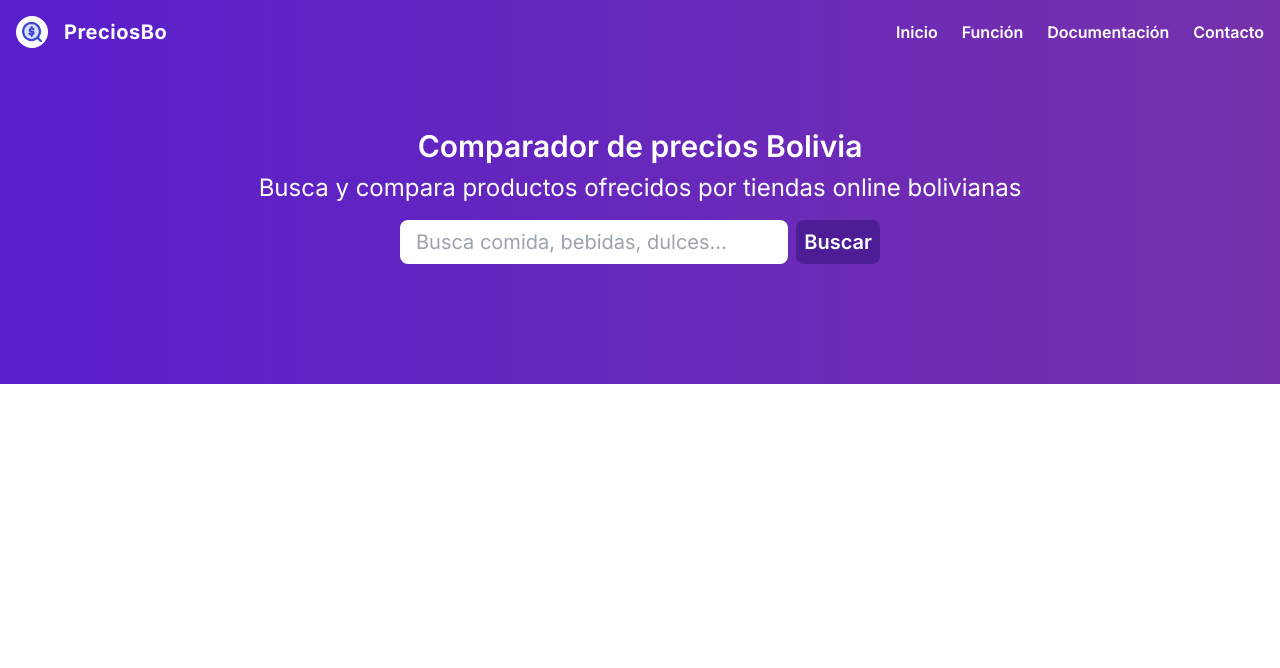
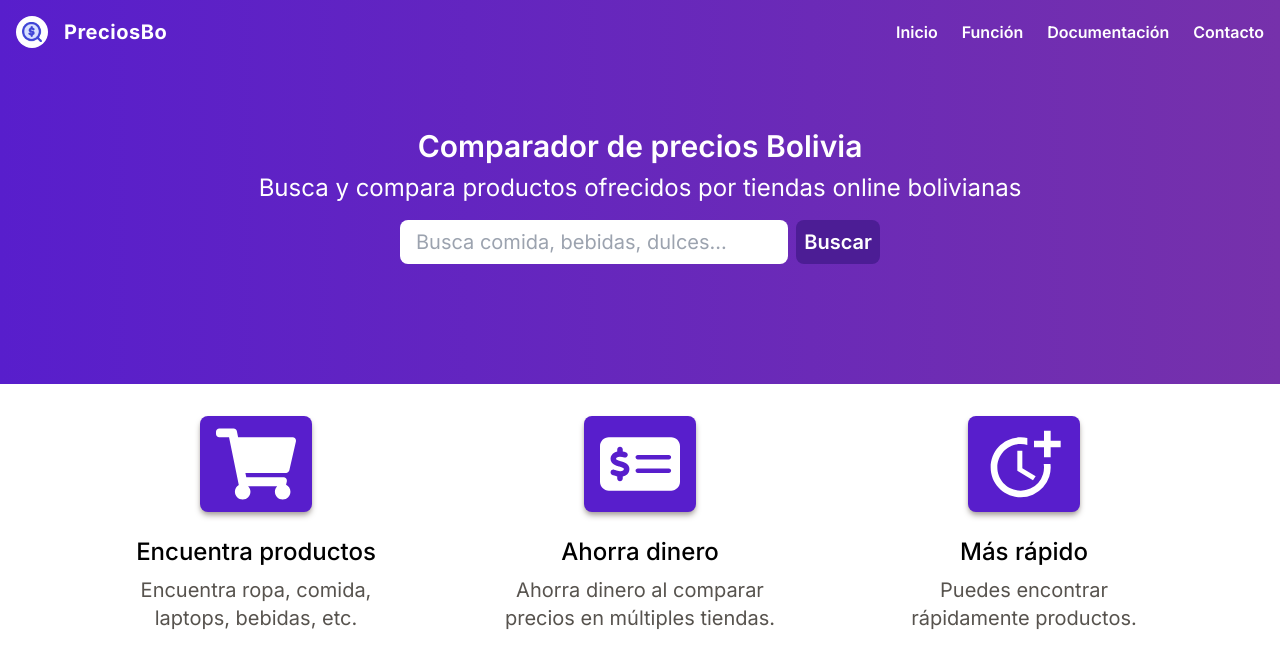
Before and after one commit to sergiolozav2/precios-bo, a React (Vite) app: page / in a window 1280 px wide. Shown: the top 668 px of the page. Built offline with nearby package versions, Linux system fonts and the light colour scheme.

Commit message:
refactor: Lógica de render movida a componente

```diff
--- /dev/null
+++ b/src/components/SearchProductPage/ContentProductPage.tsx
@@ -0,0 +1,22 @@
+import { ProductType } from "../../types/Product";
+import { FeaturesList } from "../FeaturesList";
+import { ProductsList } from "../ProductsList";
+import { ProductsListSkeleton } from "../ProductsListSkeleton";
+
+type ContentProductPageType = {
+  loading: boolean;
+  neverCalled: boolean;
+  data: { items: ProductType[] } | undefined;
+};
+
+export function ContentProductPage(props: ContentProductPageType) {
+  if (props.neverCalled) {
+    return <FeaturesList />;
+  }
+
+  if (props.data && !props.loading) {
+    return <ProductsList products={props.data.items} />;
+  }
+
+  return <ProductsListSkeleton quantity={9} />;
+}
--- a/src/pages/SearchProductsPage.tsx
+++ b/src/pages/SearchProductsPage.tsx
@@ -50,9 +50,12 @@ export function SearchProductsPage() {
           </form>
         </div>
       </PageHeaderWrapper>
-      <div className="mt-6 max-w-4xl mx-auto">
-        {!loading && data && <ProductsList products={data.items} />}
-        {loading && <ProductsListSkeleton quantity={9} />}
+      <div className="max-w-6xl mx-auto">
+        <ContentProductPage
+          data={data}
+          loading={loading}
+          neverCalled={neverCalled}
+        />
       </div>
     </>
   );
```
